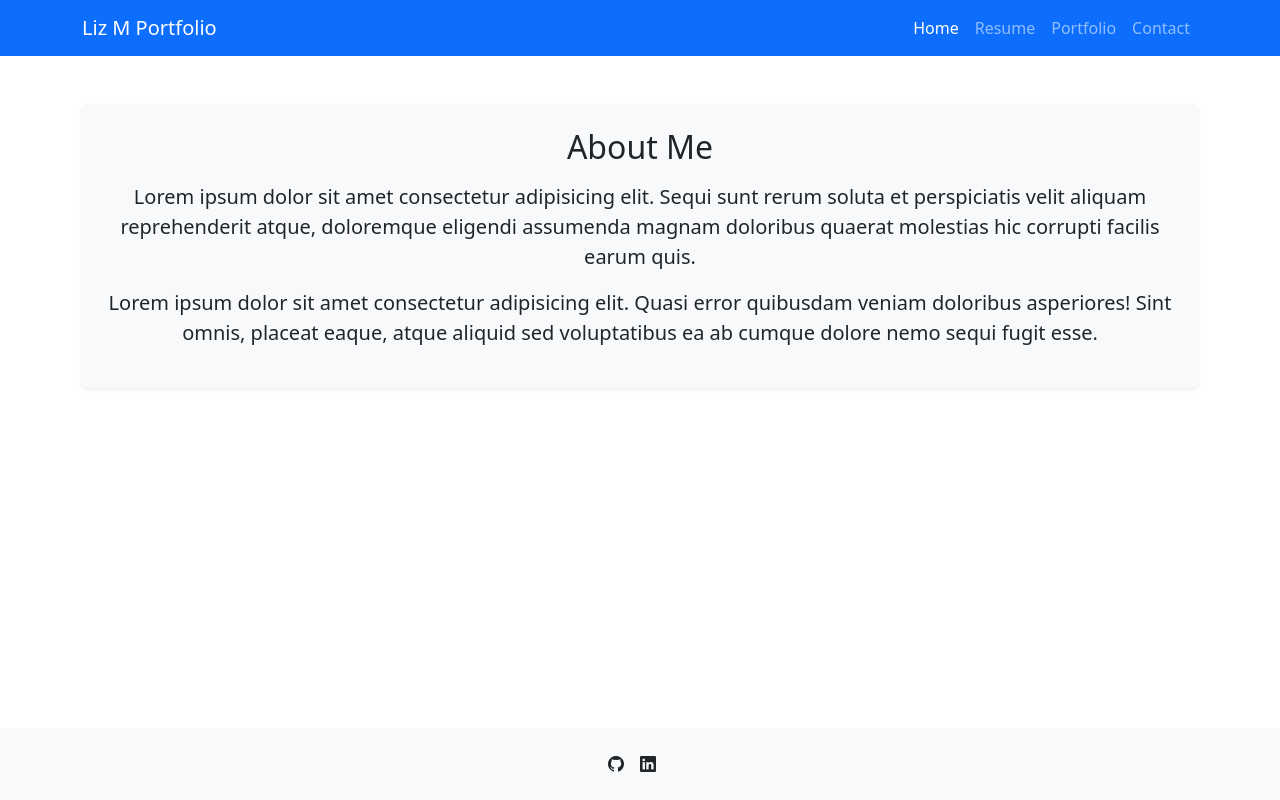
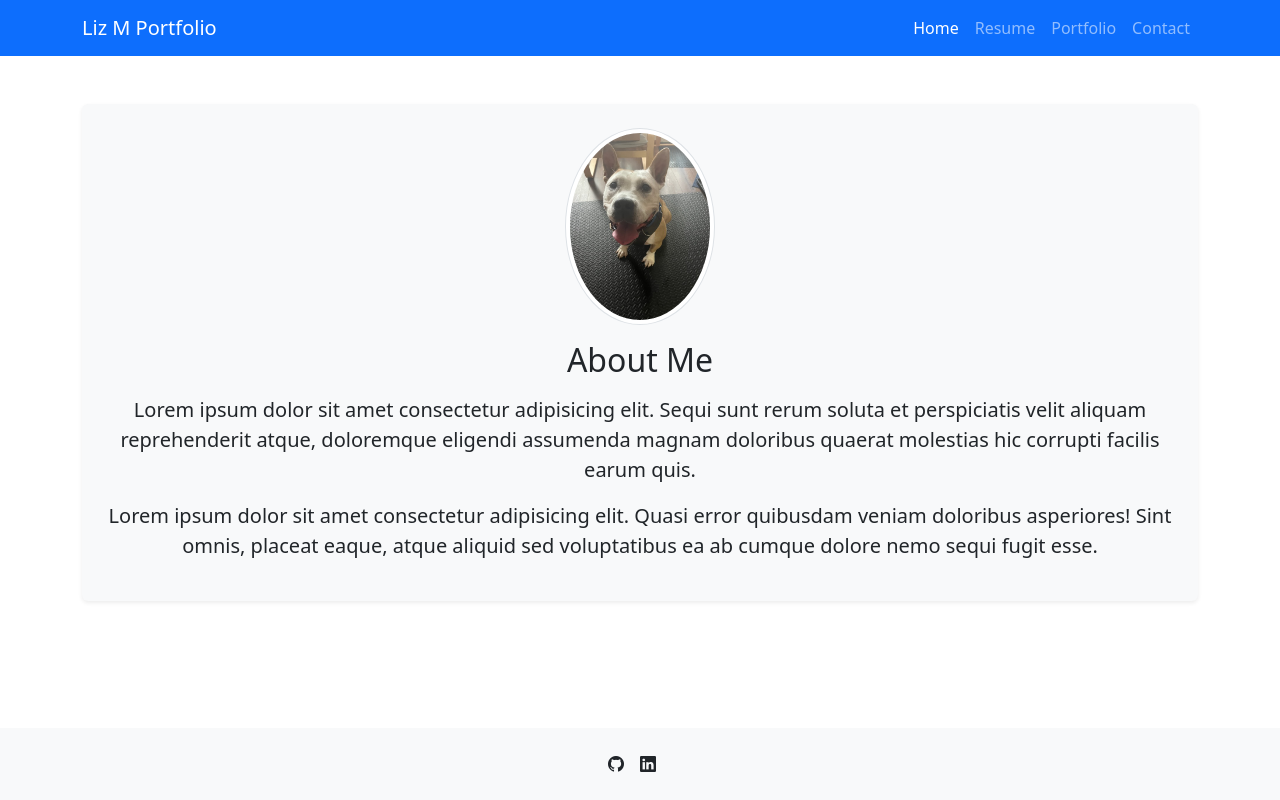
Before and after one commit to Liz-Melcher/ReactResume, a React (Vite) app in the folder ReactResume/: page / in a window 1280 px wide. Built offline with nearby package versions, Linux system fonts and the light colour scheme.

Commit message:
updated avatar in home.jsx

```diff
--- a/ReactResume/src/pages/Home.jsx
+++ b/ReactResume/src/pages/Home.jsx
@@ -1,7 +1,20 @@
+// WHEN I load the portfolio the first time
+// THEN the About Me title and section are selected by default
+// WHEN I am presented with the About Me section
+// THEN I see a recent photo or avatar of the developer and a short bio about them
+
+import avatar from "../assets/images/IMG_4134.jpeg"
+
 export default function Home() {
     return (
         <div className="container mt-5">
             <div className="text-center p-4 bg-light rounded shadow-sm">
+                <img
+                    src={avatar}
+                    alt="Developer Avatar"
+                    className="img-thumbnail rounded-circle d-block mx-auto mb-3"
+                    style={{ width: "150px" }} // Controls image size
+                />
                 <h2 className="mb-3">About Me</h2>
                 <p className="lead fs-5">
                     Lorem ipsum dolor sit amet consectetur adipisicing elit. Sequi sunt rerum soluta et perspiciatis velit aliquam reprehenderit atque, doloremque eligendi assumenda magnam doloribus quaerat molestias hic corrupti facilis earum quis.
```
Also changed, not shown: ReactResume/src/assets/images/IMG_4134.jpeg (added).
